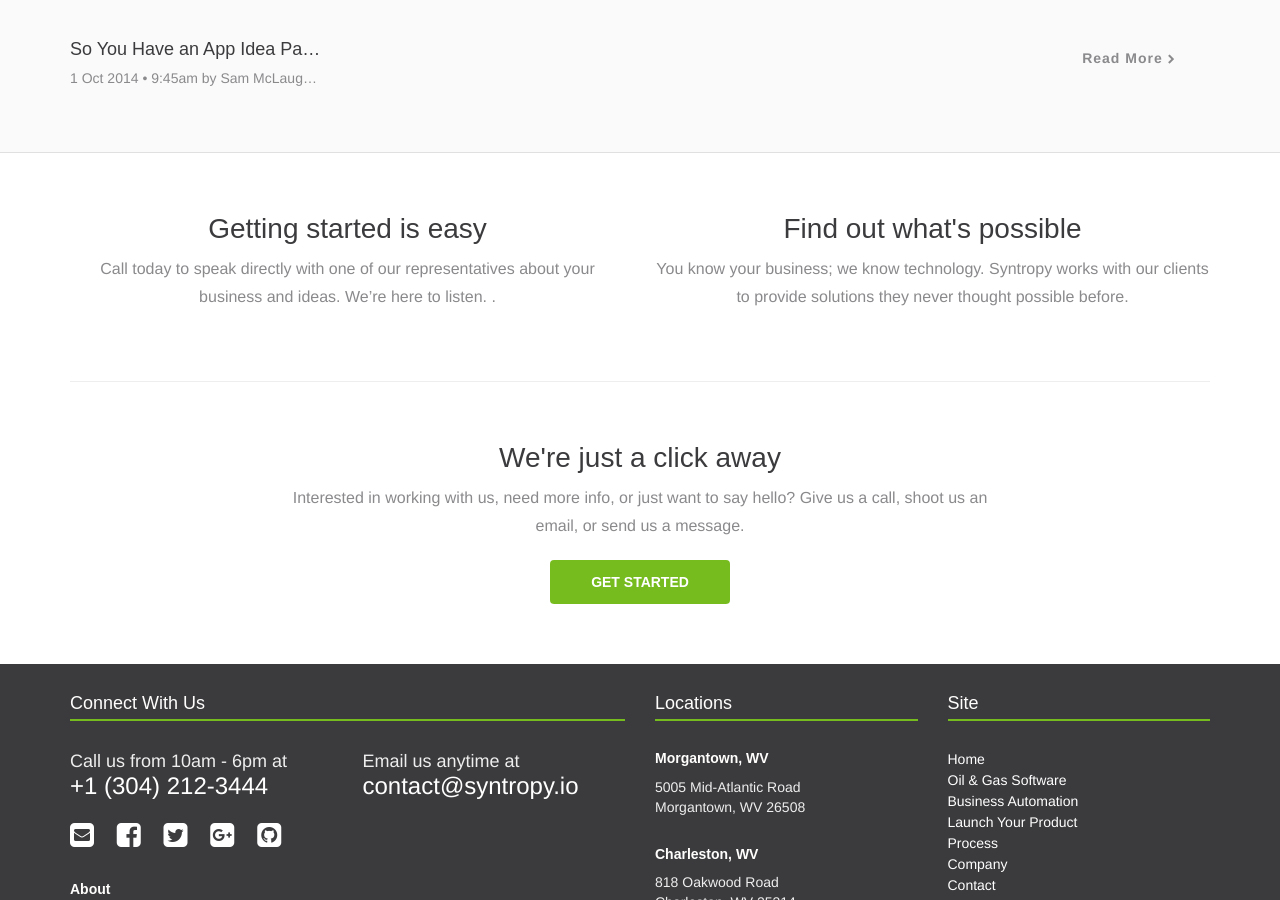
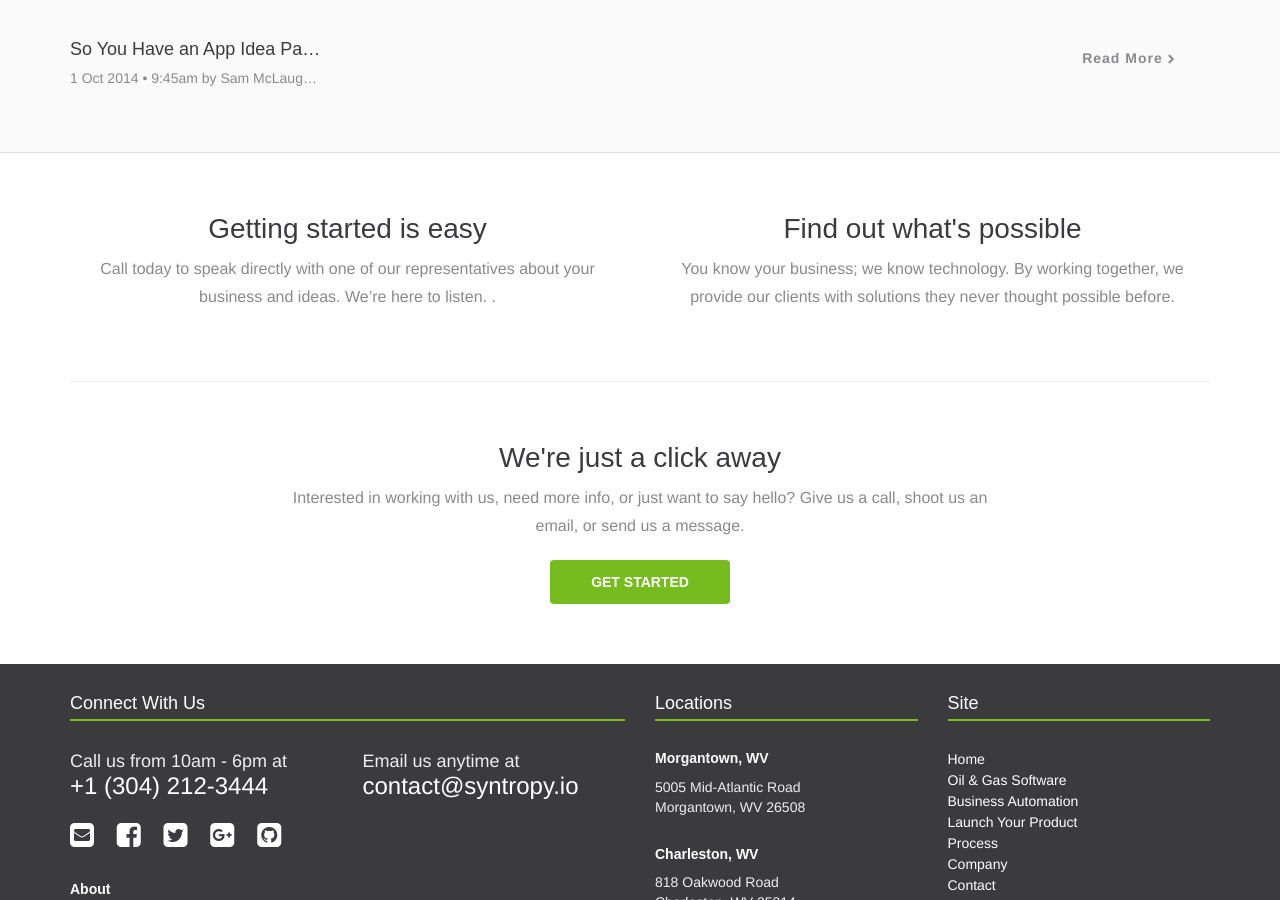
Before and after one commit to SyntropyDev/SyntropyDev.github.io, a Jekyll site: the page built from index.html, in a window 1280 px wide and 900 px high, scrolled down 2192 px. Built offline with Jekyll 4.4.1, drawn with Linux system fonts in a browser that asks for light colours; nearby versions of some CDN libraries.

Commit message:
textual edits

```diff
--- a/index.html
+++ b/index.html
@@ -206,7 +206,7 @@ window._fbq.push(['track', '6016740613357', {'value':'0.00','currency':'USD'}]);
         <h1 style="text-align: center;">Find out what's possible</h1>
 
         <div class="heading" style="text-align: center; margin-bottom: 20px;">
-          You know your business; we know technology. Syntropy works with our clients to provide solutions they never thought possible before.
+          You know your business; we know technology. By working together, we provide our clients with solutions they never thought possible before.
         </div>
       </div>
 
```
